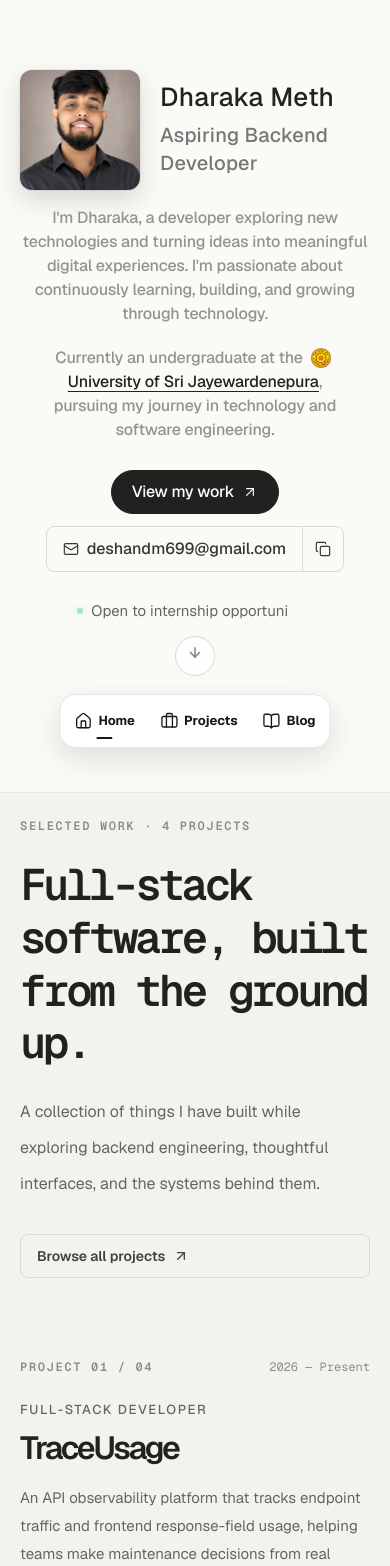
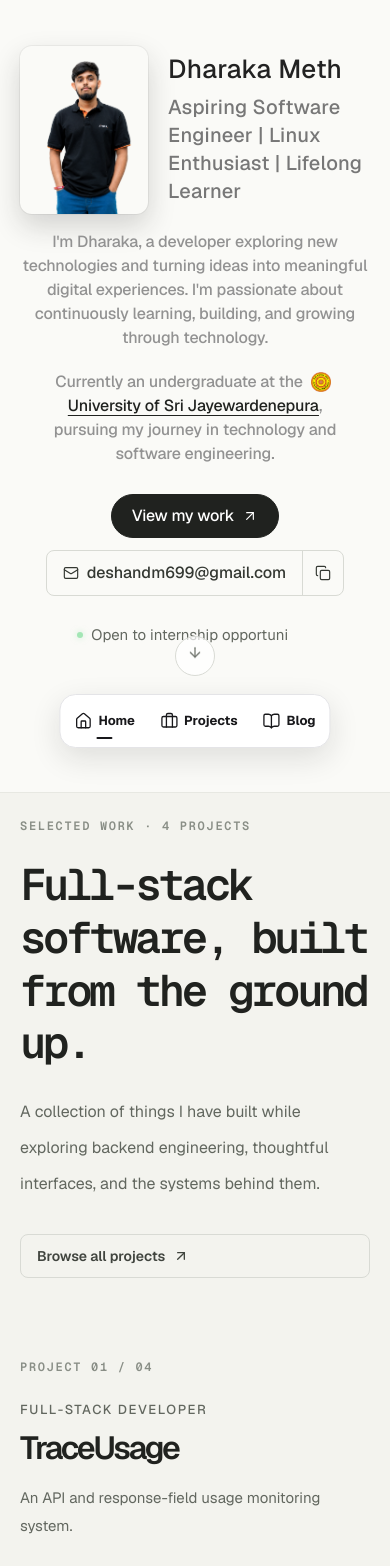
Before and after one commit to DHARAKA-METH/portfolio, a Next.js app: page / in a window 390 px wide. Shown: the part 80-1646 px from the top of the page. Built offline with nearby package versions, Linux system fonts and the light colour scheme.

Commit message:
Fix :  update details

```diff
--- a/app/page.tsx
+++ b/app/page.tsx
@@ -625,10 +625,10 @@ export default function HomePage() {
                   className="relative flex min-h-0 flex-1 scroll-mt-0 items-center justify-center py-16 pb-28 sm:py-20 sm:pb-32"
                   id="hero"
                 >
-                  <div className="w-full max-w-[780px] text-center lg:grid lg:max-w-[1040px] lg:grid-cols-[300px_minmax(0,1fr)] lg:items-center lg:gap-x-16 lg:text-left">
+                  <div className="w-full max-w-[780px] text-center lg:grid lg:max-w-[1080px] lg:grid-cols-[400px_minmax(0,1fr)] lg:items-center lg:gap-x-16 lg:text-left">
                     <div className="flex items-center justify-center gap-5 lg:contents">
                       <div className="shrink-0 lg:col-start-1 lg:row-span-4 lg:row-start-1 lg:justify-self-center" data-opening="profile">
-                        <Image className="size-[120px] rounded-xl object-cover shadow-[0_10px_24px_rgba(32,34,31,0.16)] ring-1 ring-black/5 dark:shadow-[0_10px_24px_rgba(0,0,0,0.35)] dark:ring-white/10 lg:size-[280px] lg:rounded-2xl lg:shadow-[0_24px_60px_rgba(32,34,31,0.18)] dark:lg:shadow-[0_24px_60px_rgba(0,0,0,0.4)]" src="/profile.png" alt="Portrait of Dharaka Meth" width={1122} height={1402} sizes="(min-width: 1024px) 280px, 120px" priority unoptimized />
+                        <Image className="h-[168px] w-[128px] rounded-xl object-cover object-[center_18%] shadow-[0_12px_28px_rgba(32,34,31,0.18)] ring-1 ring-black/5 sm:h-[210px] sm:w-[160px] lg:h-[500px] lg:w-[380px] lg:rounded-2xl lg:shadow-[0_30px_78px_rgba(32,34,31,0.22)] dark:shadow-[0_12px_28px_rgba(0,0,0,0.4)] dark:ring-white/10 dark:lg:shadow-[0_30px_78px_rgba(0,0,0,0.45)]" src="/images/portrait.png" alt="Dharaka Meth wearing a black and orange polo shirt" width={1093} height={1438} sizes="(min-width: 1024px) 380px, (min-width: 640px) 160px, 128px" priority unoptimized />
                       </div>
                       <div className="min-w-0 text-left lg:col-start-2 lg:row-start-1" data-opening="identity">
                         <h1
@@ -639,7 +639,7 @@ export default function HomePage() {
                         <p
                           className="[font-family:var(--font-geist-sans)] mt-2 text-[20px] leading-7 font-medium tracking-[0.0125em] text-[#777777] dark:text-[#A6ABA1]"
                         >
-                          Aspiring Backend Developer
+                          Aspiring Software Engineer | Linux Enthusiast | Lifelong Learner
                         </p>
                       </div>
                     </div>
@@ -893,14 +893,14 @@ export default function HomePage() {
                                   <p className={`${monoFont} text-[12px] font-semibold uppercase tracking-[0.14em] text-[#898E86] dark:text-[#A6ABA1]`}>
                                     Project {String(index + 1).padStart(2, "0")} / {String(selectedProjects.length).padStart(2, "0")}
                                   </p>
-                                  <span className={`${monoFont} text-[12px] text-[#898E86] dark:text-[#7D8279]`}>{project.period.join(" — ")}</span>
+                                  {/* <span className={`${monoFont} text-[12px] text-[#898E86] dark:text-[#7D8279]`}>{project.period.join(" — ")}</span> */}
                                 </div>
                                 <p className="text-[13px] font-medium uppercase tracking-[0.12em] text-[#62675F] dark:text-[#A6ABA1]">{project.role}</p>
                                 <h3 className={`${displayFont} mt-3 text-[clamp(2rem,4.4vw,4.5rem)] leading-[1.02] font-semibold tracking-[-0.07em] text-[#20221F] dark:text-[#F2F3EE]`}>
                                   {projectName}
                                 </h3>
                                 <p className="mt-5 max-w-[58ch] text-[15px] leading-7 text-[#62675F] sm:text-[17px] dark:text-[#A6ABA1]">{project.description}</p>
-                                <div className="mt-6"><TechChips items={project.technologies.slice(0, 6)} /></div>
+                                <div className="mt-6 hidden lg:block"><TechChips items={project.technologies.slice(0, 6)} /></div>
                                 <a
                                   className={`${displayFont} ${focusRing} mt-7 inline-flex min-h-11 items-center gap-2 rounded-lg bg-[#20221F] px-4 text-[14px] font-semibold text-white transition hover:-translate-y-0.5 hover:bg-[#383B35] dark:bg-[#F2F3EE] dark:text-[#10110F] dark:hover:bg-white`}
                                   href={`/projects#${project.slug}`}
--- a/data/real-world-contributions.ts
+++ b/data/real-world-contributions.ts
@@ -15,8 +15,7 @@ export const realWorldContributions: RealWorldContribution[] = [
     title: "JESA 2026",
     role: "IT Member / Web Developer",
     period: "Jun 2026 – Sep 2026",
-    description:
-      "Contributed to the overall website revamp, redesigned the registration process, and implemented new features based on project requirements to improve functionality and user experience.",
+    description: "Awards platform for the University of Sri Jayewardenepura.",
     website: "https://jesa.lk/",
     domain: "jesa.lk",
     image: "/mainPage/J’pura Employability Skills Awards.png",
@@ -26,8 +25,7 @@ export const realWorldContributions: RealWorldContribution[] = [
     title: "Touch the Peak 2026",
     role: "IT Member / Web Developer",
     period: "Jun 2026 – Present",
-    description:
-      "Maintained and improved the event website by implementing new features based on project requirements to enhance functionality and user experience.",
+    description: "Job fair website for the University of Sri Jayewardenepura.",
     website: "https://touchthepeak.com/",
     domain: "touchthepeak.com",
     image: "/mainPage/touch_the_peak_.png",
--- a/data/selected-projects.ts
+++ b/data/selected-projects.ts
@@ -21,7 +21,7 @@ export const selectedProjects: SelectedProject[] = [
     period: ["2026", "Present"],
     role: "Full-Stack Developer",
     description:
-      "An API observability platform that tracks endpoint traffic and frontend response-field usage, helping teams make maintenance decisions from real usage data.",
+      "An API and response-field usage monitoring system.",
     technologies: ["Java", "Spring Boot", "Next.js", "TypeScript", "Apache Kafka", "PostgreSQL", "Docker"],
     image: "/mainPage/TraceUsage_Fields_1440x1080.webp",
     mark: "TU",
@@ -33,7 +33,7 @@ export const selectedProjects: SelectedProject[] = [
     period: ["Jul 2026", "Aug 2026"],
     role: "Developer",
     description:
-      "A student wellness app for mood check-ins, personal wellness resources, AI-assisted guidance, and access to counselor chat and appointments.",
+      "A student wellness app for mood tracking and support.",
     technologies: ["React Native", "Expo", "TypeScript", "Firebase Auth", "Cloud Firestore", "Cloud Functions", "Hugging Face"],
     image: "https://res.cloudinary.com/dgpiqnweu/image/upload/v1788976231/1.0.png",
     mark: "MS",
@@ -45,7 +45,7 @@ export const selectedProjects: SelectedProject[] = [
     period: ["Oct 2025", "Dec 2025"],
     role: "Developer",
     description:
-      "A GPS-enabled pet tracking system that pairs a Flutter app with an IoT device for live location updates, pet status, and configurable safe zones.",
+      "An IoT system for tracking pets and setting safe zones.",
     technologies: ["Flutter", "Dart", "GPS", "Arduino", "MQTT", "Firebase", "Google Maps"],
     image: "/mainPage/Pet_Details_Screen.png",
     mark: "KZ",
@@ -57,7 +57,7 @@ export const selectedProjects: SelectedProject[] = [
     period: ["Mar 2026", "Apr 2026"],
     role: "Developer",
     description:
-      "A full-stack rescue coordination platform for reporting stray dogs, browsing cases, and tracking rescue status, built around containerized microservices.",
+      "A platform for reporting stray dogs and coordinating rescues.",
     technologies: ["Spring Boot", "Next.js", "Spring Cloud Gateway", "JWT", "MySQL", "Docker", "NGINX"],
     image: "/images/rescuepaws-architecture-adjusted-1920x1440.png",
     mark: "RP",
```
Also changed, not shown: public/images/portrait.png (added).
